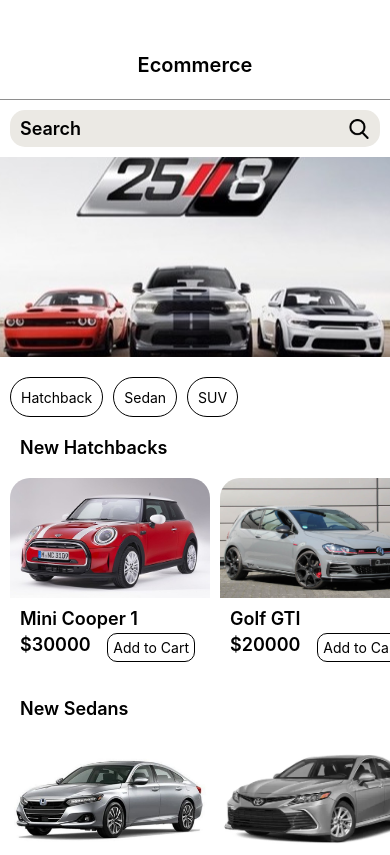
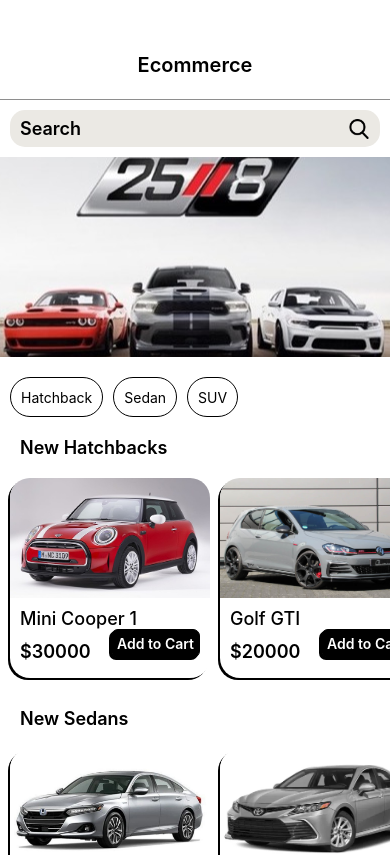
Before and after one commit to RohanGhevariya/Ecommerce, a React Native app: screen /Checkout in a window 390 px wide. Shown: the top 855 px of the page. Built offline with nearby package versions, Linux system fonts and the light colour scheme.

Commit message:
Bug Fixes

```diff
--- a/src/Common/ProductItem.js
+++ b/src/Common/ProductItem.js
@@ -5,7 +5,7 @@
     return (
         <TouchableOpacity
             style={{
-                height: 190,
+                height: 200,
                 marginTop: 5,
                 width: 200,
                 borderRadius: 20,
@@ -15,7 +15,11 @@
                 marginLeft: 10,
                 backgroundColor: '#fff',
                 marginBottom: 10,
-                shadowOpacity: 1
+                shadowOpacity: 1,
+                shadowOffset: {
+                    width: -2,
+                    height: 2
+                },
             }}
         >
             <View style={{
@@ -34,38 +38,43 @@
                         marginTop: 10,
                         marginLeft: 10,
                         fontSize: 18,
-                        fontWeight: '600',
+                        fontWeight: '500',
                     }}
                 >{item.name}</Text>
                 <View style={{
                     flexDirection: 'row',
                     justifyContent: 'space-between',
                     alignItems: 'center',
-                    marginBottom: 18,
                 }}>
                     <Text
                         style={{
                             marginTop: 5,
                             marginLeft: 10,
                             fontSize: 18,
-                            marginBottom: 10,
                             fontWeight: '600',
                         }}
                     >{'$' + item.price}</Text>
                     <TouchableOpacity
                         style={{
-                            borderWidth: .5,
+                            borderWidth: 1,
                             padding: 5,
                             justifyContent: 'center',
                             alignItems: 'center',
-                            borderRadius: 10,
-                            marginRight: 15,
+                            borderRadius: 7,
+                            marginRight: 10,
+                            backgroundColor:'#000',
+                            marginBottom:10,
+                            shadowOpacity: 1,
+                            shadowOffset: {
+                                width: -2,
+                                height: 2
+                              },
                         }}
                         onPress={() => {
                             onAddToCart(item)
                         }}
                     >
-                        <Text style={{ color: '#000' }}>Add to Cart</Text>
+                        <Text style={{ color: '#fff', fontWeight:'600' }}>Add to Cart</Text>
                     </TouchableOpacity>
                 </View>
             </View>
--- a/src/Screens/Checkout.js
+++ b/src/Screens/Checkout.js
@@ -40,6 +40,16 @@
     //     }
     // }
 
+    const storeData = async (cartData) => {
+        try {
+            const jsonValue = JSON.stringify(cartData)
+            await AsyncStorage.setItem('cData', jsonValue)
+            console.log('Data Inserted');
+        } catch (e) {
+            console.log('not run');
+        }
+    }
+
     const getTotal = () => {
         let tempTotal = 0;
         cartData.map((item) => {
@@ -56,6 +66,38 @@
                 style={{
                     flex: 1
                 }}>
+                <View
+                    style={{
+                        width: '100%',
+                        height: 70,
+                        justifyContent: 'space-between',
+                        alignItems: 'center',
+                        flexDirection: 'row',
+                        borderBottomWidth:.5
+                    }}
+                >
+                    <TouchableOpacity
+                        style={{
+                            width: 50,
+                            marginLeft: 10,
+                            justifyContent: 'center',
+                            alignItems: 'flex-start',
+                            borderWidth: .2,
+                            padding: 7,
+                            borderRadius: 10,
+                            backgroundColor: '#ebe9e4'
+                        }}
+                        onPress={() => {
+                            navigation.goBack();
+                        }}
+                    >
+                        <Image source={require('../images/back.png')}
+                            style={{
+                                width: 24,
+                                height: 24,
+                            }} />
+                    </TouchableOpacity>
+                </View>
                 <View>
                     <FlatList
                         data={cartData}
@@ -208,6 +250,7 @@
                     title={'Place Order'}
                     onPress={async () => {
                         // saveData(),
+                        storeData(),
                             dispatch(
                                 addOrder({
                                     items: cartData,
--- a/src/Screens/Orders.js
+++ b/src/Screens/Orders.js
@@ -8,13 +8,26 @@
   const navigation = useNavigation();
   const cartData = useSelector(state => state.reducers);
   const orders = useSelector(state => state.OrderReducers);
+
+  const getData = async () => {
+    try {
+      const jsonValue = await AsyncStorage.getItem('cData')
+      return jsonValue != null ? JSON.parse(jsonValue) : null;
+    } catch (e) {
+      console.log('Failed to get Data');
+    }
+  }
+
+  console.log(getData());
+
   const getTotal = () => {
     let tempTotal = 0;
     cartData.map((item) => {
-        tempTotal = tempTotal + item.price;
+      tempTotal = tempTotal + item.price;
     });
     return tempTotal;
-};
+  };
+
   console.log(orders);
   return (
     <SafeAreaView style={{ flex: 1 }}>
@@ -88,19 +101,23 @@
                     );
                   })}
                   <View style={{
-                    alignContent:'space-between',
+                    alignContent: 'space-between',
                     flexDirection: 'row',
-                    marginBottom:10
+                    marginBottom: 10,
                   }}>
                     <Text style={{
-                      marginLeft:20
+                      marginLeft: 20,
+                      fontWeight: '600',
+                      fontSize: 15
                     }}>
-                      {'Total: ' + getTotal() }
+                      {'Total: ' + getTotal()}
                     </Text>
                     <Text style={{
-                      marginLeft:150,
+                      marginLeft: 150,
+                      fontWeight: '600',
+                      fontSize: 15
                     }}>
-                      {'Status: Pending'  }
+                      {'Status: Pending'}
                     </Text>
                   </View>
                 </View>
--- a/src/bottom/Cart.js
+++ b/src/bottom/Cart.js
@@ -1,4 +1,4 @@
-import { View, Text } from 'react-native'
+import { View, Text,TouchableOpacity,Image } from 'react-native'
 import React, { useState } from 'react'
 import { FlatList, ScrollView } from 'react-native-gesture-handler'
 import CartItem from '../Common/CartItem';
@@ -27,6 +27,7 @@
   return (
     <SafeAreaView style={{
       flex: 1,
+      marginTop:20
     }}>
       <View
         style={{
```
Lines whose indentation alone changed are shown as unchanged.
